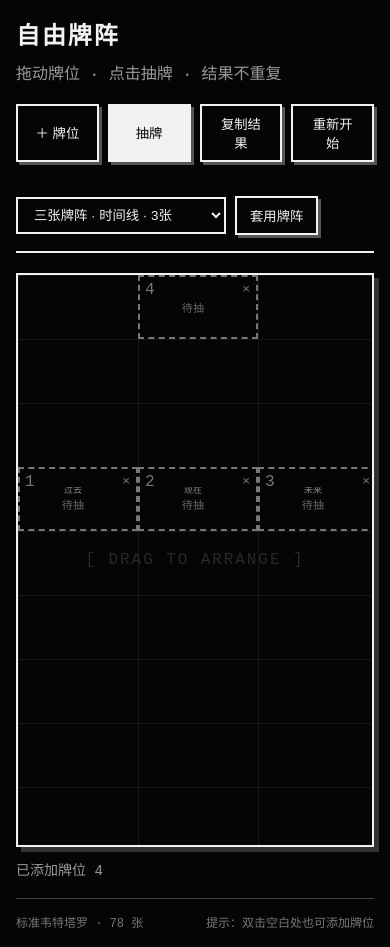
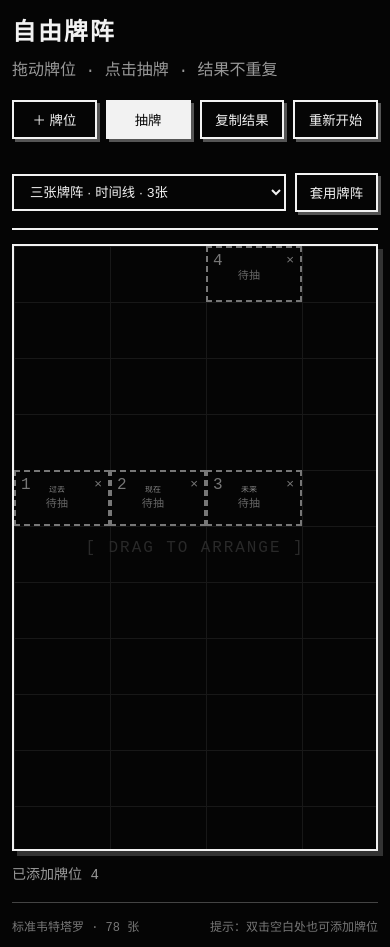
Before and after one commit to xiayingtofu-ops/tarot-free-layout, a plain HTML site: page index.html in a window 390 px wide. Both pictures are taken after a click on the button "＋ 牌位". Drawn offline with Linux system fonts and the light colour scheme.

Commit message:
Optimize preset layouts for portrait phones

```diff
--- a/index.html
+++ b/index.html
@@ -5,7 +5,7 @@
   <meta name="viewport" content="width=device-width, initial-scale=1">
   <title>自由牌阵 · 78 张韦特塔罗</title>
   <style>
-    :root { color-scheme: dark; --ink:#f2f2f2; --paper:#050505; --line:#777; --accent:#fff; }
+    :root { color-scheme: dark; --ink:#f2f2f2; --paper:#050505; --line:#777; --accent:#fff; --slot-w:120px; --slot-h:64px; }
     * { box-sizing:border-box; }
     html, body { margin:0; min-height:100%; background:var(--paper); color:var(--ink); font-family:"Courier New","Microsoft YaHei",monospace; }
     body { padding:clamp(16px,3vw,32px); image-rendering:pixelated; }
@@ -19,9 +19,9 @@
     button { appearance:none; border:2px solid var(--ink); background:#050505; color:inherit; padding:8px 13px; font:700 13px/1.2 inherit; cursor:pointer; border-radius:0; box-shadow:3px 3px 0 #555; }
     button:hover, button:focus-visible { background:var(--ink); color:var(--paper); outline:none; box-shadow:none; transform:translate(2px,2px); }
     button.primary { background:var(--ink); border-color:var(--ink); color:var(--paper); }
-    #board { position:relative; height:clamp(460px,68vh,700px); margin-top:20px; border:2px solid var(--ink); overflow:hidden; background-image:linear-gradient(#181818 1px,transparent 1px),linear-gradient(90deg,#181818 1px,transparent 1px); background-size:120px 64px; touch-action:none; box-shadow:5px 5px 0 #333; }
+    #board { position:relative; height:clamp(460px,68vh,700px); margin-top:20px; border:2px solid var(--ink); overflow:hidden; background-image:linear-gradient(#181818 1px,transparent 1px),linear-gradient(90deg,#181818 1px,transparent 1px); background-size:var(--slot-w) var(--slot-h); touch-action:none; box-shadow:5px 5px 0 #333; }
     #board::before { content:"[ DRAG TO ARRANGE ]"; position:absolute; inset:50% auto auto 50%; transform:translate(-50%,-50%); width:90%; text-align:center; letter-spacing:.12em; color:#292929; pointer-events:none; }
-    .slot { position:absolute; width:120px; height:64px; border:2px dashed var(--line); display:flex; align-items:center; justify-content:center; padding:10px 20px 8px 10px; text-align:center; cursor:grab; user-select:none; touch-action:none; background:#050505; transition:none; }
+    .slot { position:absolute; width:var(--slot-w); height:var(--slot-h); border:2px dashed var(--line); display:flex; align-items:center; justify-content:center; padding:10px 20px 8px 10px; text-align:center; cursor:grab; user-select:none; touch-action:none; background:#050505; transition:none; }
     .slot.dragging { cursor:grabbing; border-style:solid; border-color:var(--accent); box-shadow:4px 4px 0 #555; z-index:10; }
     .slot .number { position:absolute; top:4px; left:5px; font:9px/1 inherit; color:#777; }
     .slot .remove { position:absolute; top:2px; right:3px; border:0; box-shadow:none; padding:2px 3px; color:#777; background:transparent; font:14px/1 inherit; }
@@ -32,7 +32,7 @@
     .slot.empty .card { color:#666; font-size:11px; }
     #status { min-height:1.5em; margin-top:12px; font-size:14px; }
     footer { display:flex; justify-content:space-between; gap:16px; flex-wrap:wrap; margin-top:18px; padding-top:14px; border-top:1px solid #444; font-size:12px; color:#777; }
-    @media (max-width:600px) { body{padding:16px} .actions{width:100%} .actions button{flex:1} #board{height:68vh} }
+    @media (max-width:600px) { :root{--slot-w:96px;--slot-h:56px} body{padding:12px} .actions{width:100%} .actions button{flex:1} .presets select{min-width:0;flex:1} #board{height:72vh;margin-top:14px} .slot .role{font-size:8px}.slot .card{font-size:10px} }
   </style>
 </head>
 <body>
@@ -70,26 +70,26 @@ const ranks=['一','二','三','四','五','六','七','八','九','十','侍从
 const deck=[...major,...suits.flatMap(s=>ranks.map(r=>s+r))];
 const board=document.querySelector('#board'), statusEl=document.querySelector('#status');
 let slots=[], nextId=1, drag=null;
-const SLOT_W=120, SLOT_H=64, GRID_X=SLOT_W, GRID_Y=SLOT_H;
+function grid(){ return innerWidth<=600?{x:96,y:56}:{x:120,y:64}; }
 const presets={
   single:{name:'单张牌阵',items:[[0,0,'当前核心']]},
   timeline:{name:'三张时间线',items:[[0,0,'过去'],[1,0,'现在'],[2,0,'未来']]},
   action:{name:'问题—行动—结果',items:[[0,0,'现状 / 问题'],[1,0,'行动 / 建议'],[2,0,'可能结果']]},
   loveTriangle:{name:'感情三角',items:[[0,0,'我'],[2,0,'对方'],[1,1,'关系整体']]},
   cross5:{name:'五张小十字',items:[[1,1,'现状'],[2,1,'障碍'],[1,0,'指引 / 目标'],[0,1,'过去 / 根源'],[1,2,'结果 / 未来']]},
-  relationship5:{name:'关系五张阵',items:[[0,0,'我的状态'],[1,0,'对方状态'],[2,0,'关系现状'],[3,0,'障碍 / 课题'],[4,0,'发展 / 建议']]},
-  celtic10:{name:'凯尔特十字',items:[[1,2,'现状'],[2,2,'挑战 / 影响'],[1,1,'目标 / 意识'],[0,2,'近期过去'],[1,3,'根基 / 潜意识'],[2,3,'近期未来'],[4,3,'自我态度'],[4,2,'外部环境'],[4,1,'希望 / 恐惧'],[4,0,'最终结果']]},
-  decision7:{name:'七张决策阵',items:[[0,2,'过去'],[1,1,'现在'],[2,0,'隐藏因素'],[3,1,'障碍'],[4,0,'外部影响'],[5,1,'建议'],[6,2,'结果']]}
+  relationship5:{name:'关系五张阵',items:[[0,0,'我的状态'],[1,0,'对方状态'],[2,0,'关系现状'],[3,0,'障碍 / 课题'],[4,0,'发展 / 建议']],mobile:[[0,0,'我的状态'],[1,0,'对方状态'],[2,0,'关系现状'],[0,1,'障碍 / 课题'],[2,1,'发展 / 建议']]},
+  celtic10:{name:'凯尔特十字',items:[[1,2,'现状'],[2,2,'挑战 / 影响'],[1,1,'目标 / 意识'],[0,2,'近期过去'],[1,3,'根基 / 潜意识'],[2,3,'近期未来'],[4,3,'自我态度'],[4,2,'外部环境'],[4,1,'希望 / 恐惧'],[4,0,'最终结果']],mobile:[[1,2,'现状'],[2,2,'挑战 / 影响'],[1,1,'目标 / 意识'],[0,2,'近期过去'],[1,3,'根基 / 潜意识'],[2,3,'近期未来'],[0,6,'自我态度'],[0,5,'外部环境'],[0,4,'希望 / 恐惧'],[0,3,'最终结果']]},
+  decision7:{name:'七张决策阵',items:[[0,2,'过去'],[1,1,'现在'],[2,0,'隐藏因素'],[3,1,'障碍'],[4,0,'外部影响'],[5,1,'建议'],[6,2,'结果']],mobile:[[0,2,'过去'],[0,1,'现在'],[1,0,'隐藏因素'],[1,1,'障碍'],[2,0,'外部影响'],[2,1,'建议'],[2,2,'结果']]}
 };
 
 function say(text){ statusEl.textContent=text; }
 function clamp(n,min,max){ return Math.max(min,Math.min(max,n)); }
 function snap(n,grid){ return Math.round(n/grid)*grid; }
 function addSlot(x,y){
-  const id=nextId++, w=board.clientWidth, h=board.clientHeight;
-  const slot={id,x:x ?? (slots.length%7)*GRID_X,y:y ?? Math.floor(slots.length/7)*GRID_Y,card:null,role:''};
-  slot.x=clamp(snap(slot.x,GRID_X),0,Math.floor(Math.max(0,w-SLOT_W)/GRID_X)*GRID_X);
-  slot.y=clamp(snap(slot.y,GRID_Y),0,Math.floor(Math.max(0,h-SLOT_H)/GRID_Y)*GRID_Y);
+  const id=nextId++, w=board.clientWidth, h=board.clientHeight, g=grid();
+  const slot={id,x:x ?? (slots.length%7)*g.x,y:y ?? Math.floor(slots.length/7)*g.y,card:null,role:''};
+  slot.x=clamp(snap(slot.x,g.x),0,Math.floor(Math.max(0,w-g.x)/g.x)*g.x);
+  slot.y=clamp(snap(slot.y,g.y),0,Math.floor(Math.max(0,h-g.y)/g.y)*g.y);
   slots.push(slot); render(); say(`已添加牌位 ${id}`);
 }
 function render(){
@@ -112,18 +112,19 @@ function startDrag(e){
   el.addEventListener('pointermove',moveDrag); el.addEventListener('pointerup',endDrag,{once:true}); el.addEventListener('pointercancel',endDrag,{once:true});
 }
 function moveDrag(e){
-  if(!drag)return; const r=board.getBoundingClientRect();
-  drag.slot.x=clamp(snap(e.clientX-r.left-drag.dx,GRID_X),0,Math.floor((r.width-drag.el.offsetWidth)/GRID_X)*GRID_X);
-  drag.slot.y=clamp(snap(e.clientY-r.top-drag.dy,GRID_Y),0,Math.floor((r.height-drag.el.offsetHeight)/GRID_Y)*GRID_Y);
+  if(!drag)return; const r=board.getBoundingClientRect(), g=grid();
+  drag.slot.x=clamp(snap(e.clientX-r.left-drag.dx,g.x),0,Math.floor((r.width-drag.el.offsetWidth)/g.x)*g.x);
+  drag.slot.y=clamp(snap(e.clientY-r.top-drag.dy,g.y),0,Math.floor((r.height-drag.el.offsetHeight)/g.y)*g.y);
   drag.el.style.left=drag.slot.x+'px'; drag.el.style.top=drag.slot.y+'px';
 }
 function endDrag(){ if(!drag)return; drag.el.classList.remove('dragging'); drag.el.removeEventListener('pointermove',moveDrag); drag=null; say('牌位已吸附到网格'); }
 function applyPreset(key){
   const preset=presets[key]; if(!preset)return;
-  const maxCol=Math.max(...preset.items.map(i=>i[0])), maxRow=Math.max(...preset.items.map(i=>i[1]));
-  const boardCols=Math.max(1,Math.floor(board.clientWidth/GRID_X)), boardRows=Math.max(1,Math.floor(board.clientHeight/GRID_Y));
+  const items=innerWidth<=600&&preset.mobile?preset.mobile:preset.items, g=grid();
+  const maxCol=Math.max(...items.map(i=>i[0])), maxRow=Math.max(...items.map(i=>i[1]));
+  const boardCols=Math.max(1,Math.floor(board.clientWidth/g.x)), boardRows=Math.max(1,Math.floor(board.clientHeight/g.y));
   const offsetCol=Math.max(0,Math.floor((boardCols-(maxCol+1))/2)), offsetRow=Math.max(0,Math.floor((boardRows-(maxRow+1))/2));
-  nextId=1; slots=preset.items.map(([col,row,role])=>({id:nextId++,x:(col+offsetCol)*GRID_X,y:(row+offsetRow)*GRID_Y,card:null,role}));
+  nextId=1; slots=items.map(([col,row,role])=>({id:nextId++,x:(col+offsetCol)*g.x,y:(row+offsetRow)*g.y,card:null,role}));
   render(); say(`已套用：${preset.name}`);
 }
 function drawCard(){
@@ -153,8 +154,8 @@ document.querySelector('#copy').onclick=copyResult;
 document.querySelector('#applyPreset').onclick=()=>applyPreset(document.querySelector('#preset').value);
 document.querySelector('#preset').onchange=e=>applyPreset(e.target.value);
 document.querySelector('#reset').onclick=()=>{ if(confirm('清空当前牌阵和抽牌结果？')){slots=[];nextId=1;render();say('已重新开始');} };
-board.addEventListener('dblclick',e=>{ if(e.target===board){ const r=board.getBoundingClientRect(); addSlot(e.clientX-r.left-SLOT_W/2,e.clientY-r.top-SLOT_H/2); } });
-window.addEventListener('resize',()=>{ slots.forEach(s=>{s.x=clamp(s.x,0,Math.floor((board.clientWidth-SLOT_W)/GRID_X)*GRID_X);s.y=clamp(s.y,0,Math.floor((board.clientHeight-SLOT_H)/GRID_Y)*GRID_Y)});render(); });
+board.addEventListener('dblclick',e=>{ if(e.target===board){ const r=board.getBoundingClientRect(),g=grid(); addSlot(e.clientX-r.left-g.x/2,e.clientY-r.top-g.y/2); } });
+window.addEventListener('resize',()=>{ const g=grid(); slots.forEach(s=>{s.x=clamp(s.x,0,Math.floor((board.clientWidth-g.x)/g.x)*g.x);s.y=clamp(s.y,0,Math.floor((board.clientHeight-g.y)/g.y)*g.y)});render(); });
 applyPreset('timeline');
 </script>
 </body>
```
